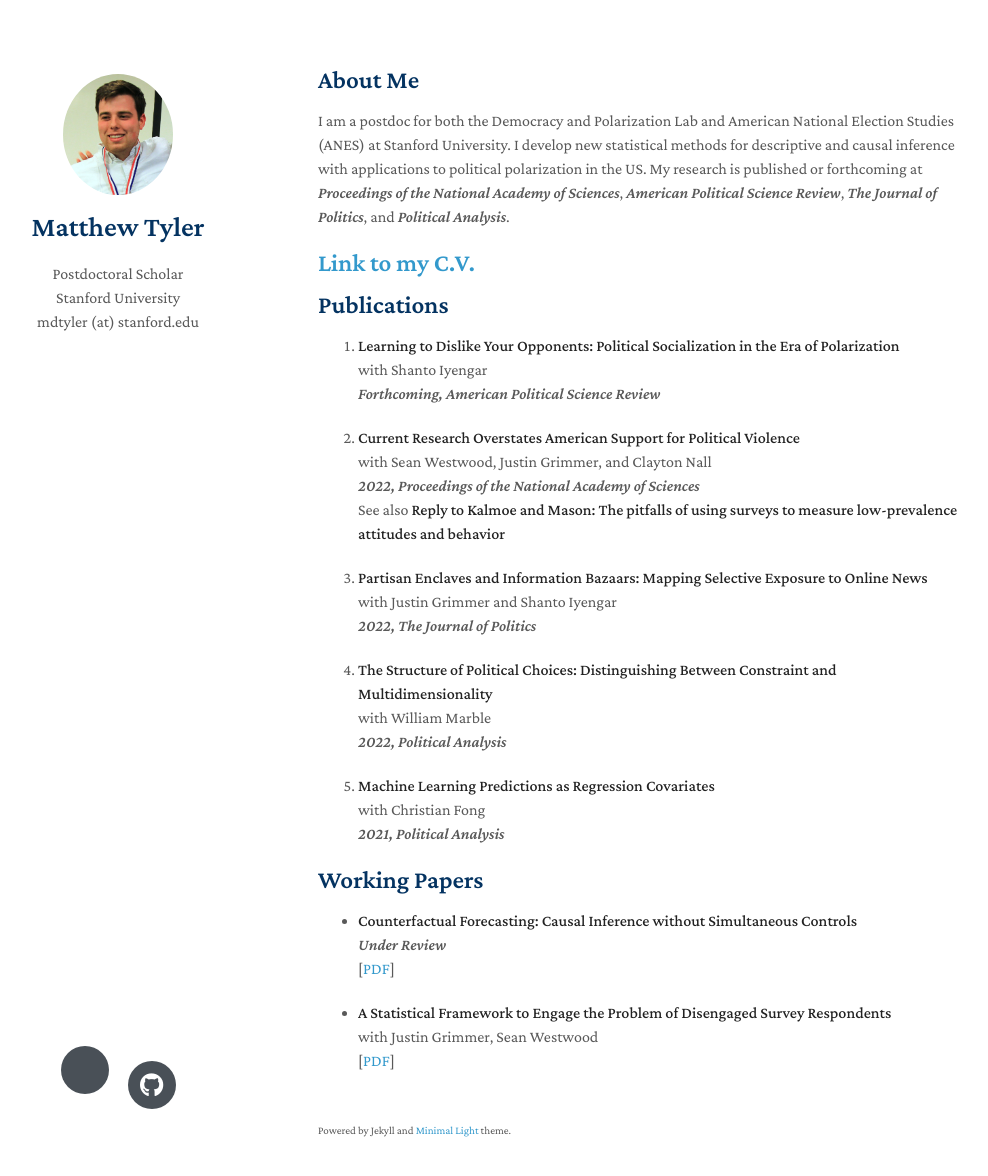
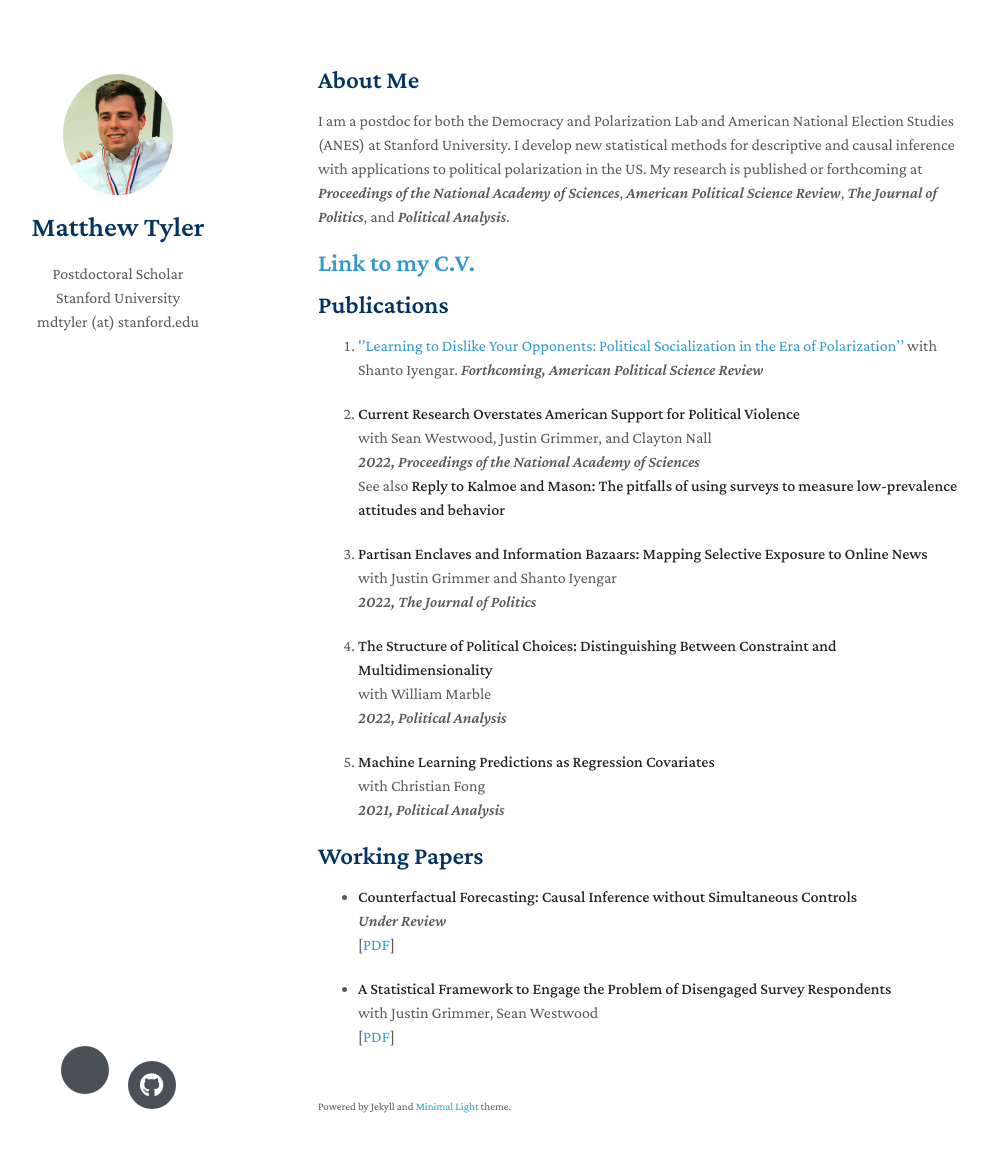
Before and after one commit to matthewtyler/matthewtyler.github.io, a Jekyll site: the page built from index.md, in a window 1280 px wide and 1211 px high. Shown: the top 1176 px of the window, without its empty margins (152-1140 px from the left). Built offline with Jekyll 4.4.1, drawn with Linux system fonts in a browser that asks for light colours; nearby versions of some CDN libraries; a style sheet for code colours, icons or effects is not loaded; our own code applies the rules of GitHub Pages for plain Markdown files.

Commit message:
Update index.md

```diff
--- a/index.md
+++ b/index.md
@@ -11,11 +11,7 @@ I am a postdoc for both the Democracy and Polarization Lab and American National
 
 ## Publications
 
-5. [**Learning to Dislike Your Opponents: Political Socialization in the Era of Polarization**][5]
-  <br>
-  with Shanto Iyengar
-  <br>
-  *Forthcoming, American Political Science Review*
+5. [''Learning to Dislike Your Opponents: Political Socialization in the Era of Polarization''][5] with Shanto Iyengar. *Forthcoming, American Political Science Review*
 
 4. [**Current Research Overstates American Support for Political Violence**][10]
   <br>
```
